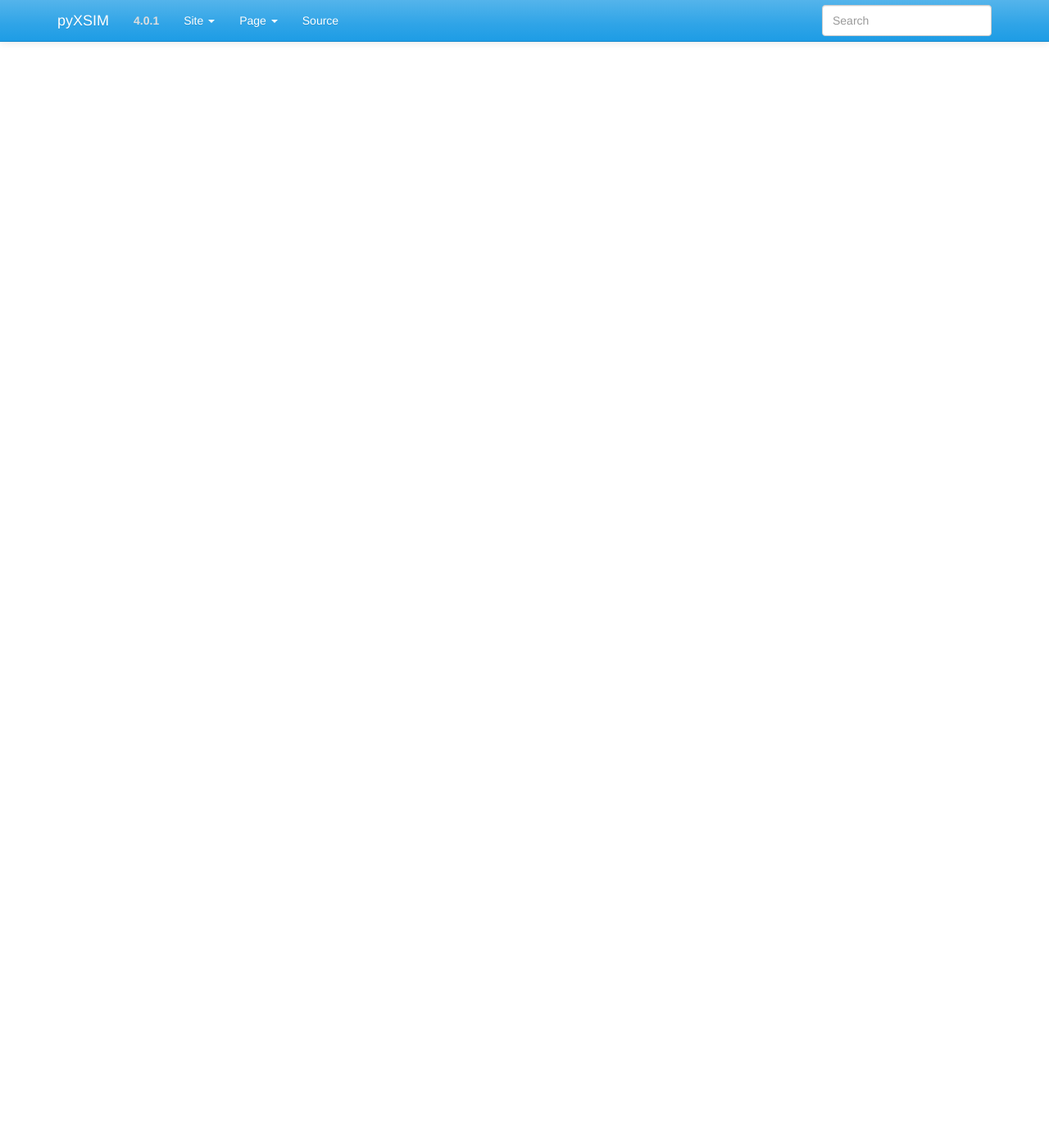
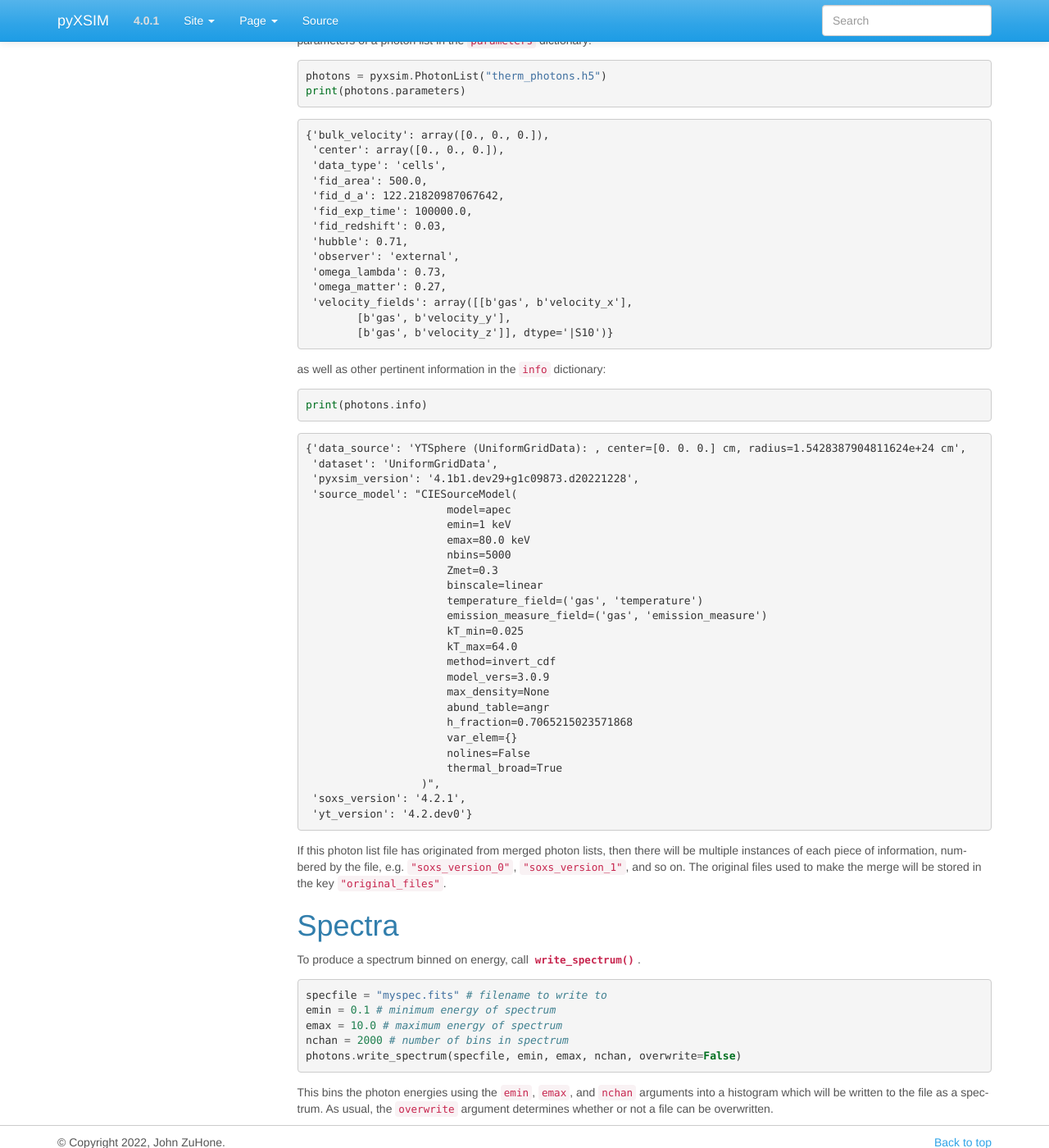
Before and after one commit to jzuhone/pyxsim, a Sphinx documentation site: the page built from doc/source/photon_lists/generation.rst, in a window 1280 px wide and 1400 px high, scrolled down 2252 px. Shown: the whole window at 82% size. Built offline with Sphinx 7.4.7, drawn with Linux system fonts in a browser that asks for light colours; some of the changed text lies outside the part shown.

Commit message:
Documentation updates

```diff
--- a/doc/source/photon_lists/generation.rst
+++ b/doc/source/photon_lists/generation.rst
@@ -154,3 +154,93 @@ exposure time between the files.
     from pyxsim import merge_files
     merge_files(["photons_0.h5","photons_1.h5","photons_3.h5"], "photons.h5",
                 overwrite=True, add_exposure_times=True)
+
+
+.. _photon-list-class:
+
+The ``PhotonList`` Class
+------------------------
+
+Generated photons stored to an HDF5 file can be examined with the
+:class:`~pyxsim.photon_list.PhotonList` class. Currently, this class can be
+used to examine parameters of a photon list in the ``parameters`` dictionary:
+
+.. code-block:: python
+
+    photons = pyxsim.PhotonList("therm_photons.h5")
+    print(photons.parameters)
+
+.. code-block:: pycon
+
+    {'bulk_velocity': array([0., 0., 0.]),
+     'center': array([0., 0., 0.]),
+     'data_type': 'cells',
+     'fid_area': 500.0,
+     'fid_d_a': 122.21820987067642,
+     'fid_exp_time': 100000.0,
+     'fid_redshift': 0.03,
+     'hubble': 0.71,
+     'observer': 'external',
+     'omega_lambda': 0.73,
+     'omega_matter': 0.27,
+     'velocity_fields': array([[b'gas', b'velocity_x'],
+            [b'gas', b'velocity_y'],
+            [b'gas', b'velocity_z']], dtype='|S10')}
+
+as well as other pertinent information in the ``info`` dictionary:
+
+.. code-block:: python
+
+    print(photons.info)
+
+.. code-block:: pycon
+
+    {'data_source': 'YTSphere (UniformGridData): , center=[0. 0. 0.] cm, radius=1.5428387904811624e+24 cm',
+     'dataset': 'UniformGridData',
+     'pyxsim_version': '4.1b1.dev29+g1c09873.d20221228',
+     'source_model': "CIESourceModel(
+                          model=apec
+                          emin=1 keV
+                          emax=80.0 keV
+                          nbins=5000
+                          Zmet=0.3
+                          binscale=linear
+                          temperature_field=('gas', 'temperature')
+                          emission_measure_field=('gas', 'emission_measure')
+                          kT_min=0.025
+                          kT_max=64.0
+                          method=invert_cdf
+                          model_vers=3.0.9
+                          max_density=None
+                          abund_table=angr
+                          h_fraction=0.7065215023571868
+                          var_elem={}
+                          nolines=False
+                          thermal_broad=True
+                      )",
+     'soxs_version': '4.2.1',
+     'yt_version': '4.2.dev0'}
+
+If this photon list file has originated from merged photon lists, then there
+will be multiple instances of each piece of information, numbered by the
+file, e.g. ``"soxs_version_0"``, ``"soxs_version_1"``, and so on. The original
+files used to make the merge will be stored in the key ``"original_files"``.
+
+Spectra
+=======
+
+To produce a spectrum binned on energy, call
+:meth:`~pyxsim.photon_list.PhotonList.write_spectrum`.
+
+.. code-block:: python
+
+    specfile = "myspec.fits" # filename to write to
+    emin = 0.1 # minimum energy of spectrum
+    emax = 10.0 # maximum energy of spectrum
+    nchan = 2000 # number of bins in spectrum
+    photons.write_spectrum(specfile, emin, emax, nchan, overwrite=False)
+
+This bins the photon energies using the ``emin``, ``emax``, and
+``nchan`` arguments into a histogram which will be written to the file as a
+spectrum. As usual, the ``overwrite`` argument determines whether or not a file
+can be overwritten.
```
Also changed, not shown: doc/source/changelog.rst (+16 -2 lines), doc/source/photon_lists/event_lists.rst (+40 -0 lines), doc/source/source_models/thermal_sources.rst (+9 -1 lines), 1 other file.
